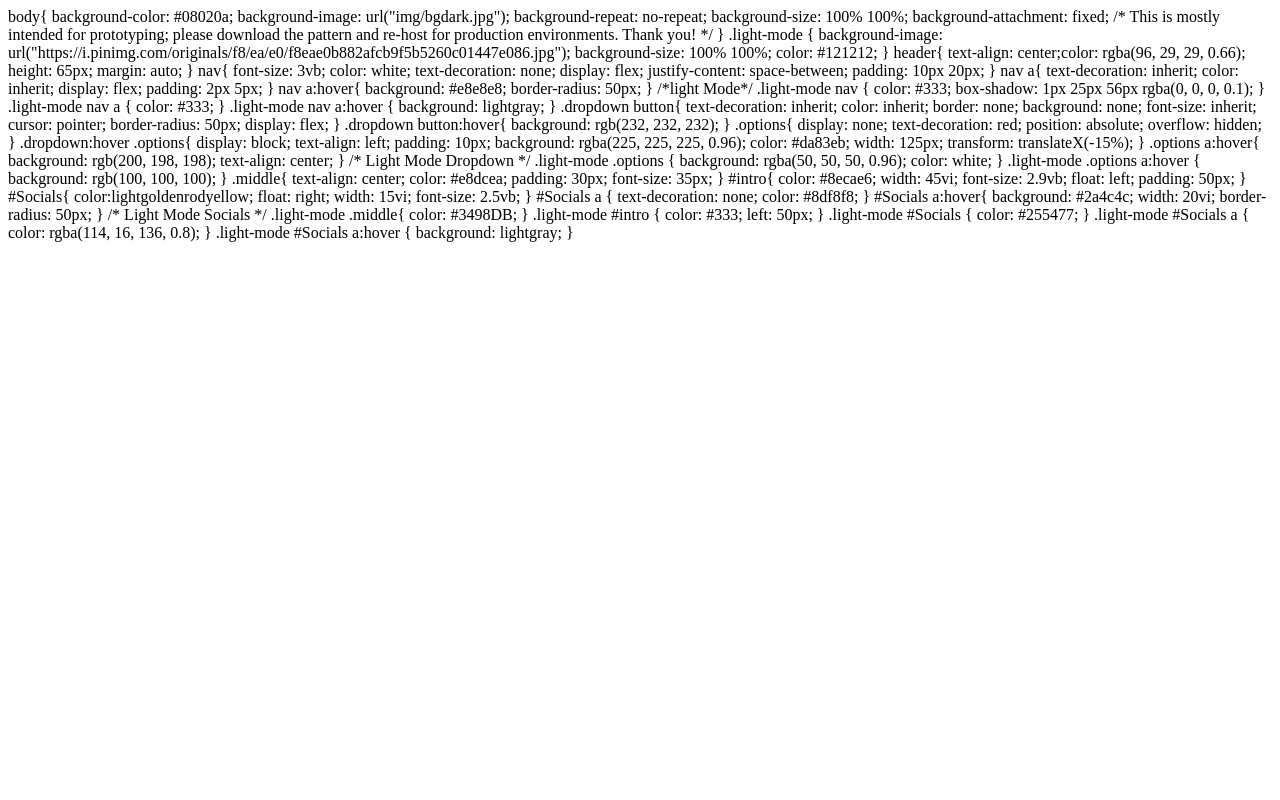
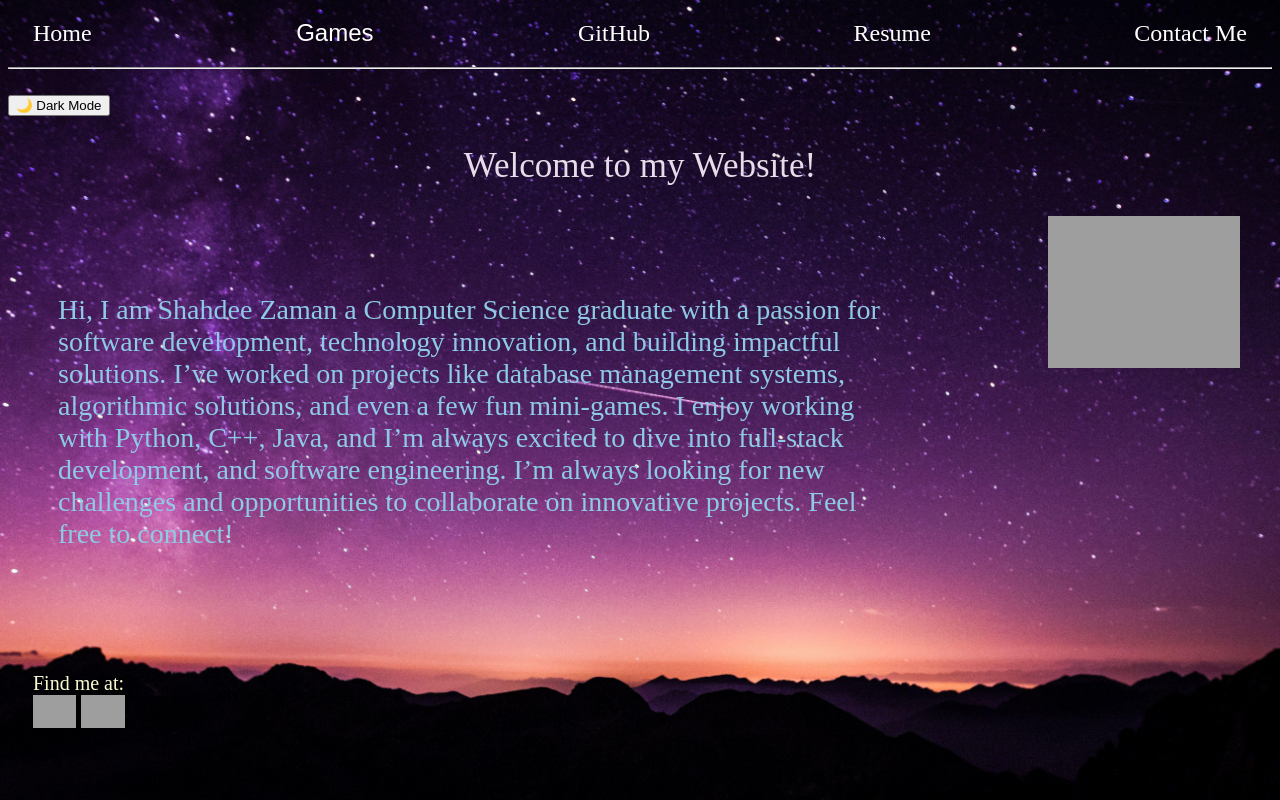
Before and after one commit to Shahdee-Zaman/Website, a Flask app: page / in a window 1280 px wide. Run offline with Flask 3, Linux system fonts and the light colour scheme; grey boxes are pictures that could not be loaded.

Commit message:
Create Hangman_words.txt

```diff
--- a/Website/static/website.css
+++ b/Website/static/website.css
@@ -2,7 +2,7 @@ body{
     background-color: #08020a;
     background-image: url("img/bgdark.jpg"); background-repeat: no-repeat; background-size: 100% 100%;
     background-attachment: fixed;
-    /* This is mostly intended for prototyping; please download the pattern and re-host for production environments. Thank you! */
+
 
 }
 .light-mode {
@@ -16,7 +16,7 @@ header{
 }
 nav{
     font-size: 3vb;  color: white;     text-decoration: none; display: flex;
-    justify-content: space-between;
+    justify-content: space-between; padding: 10px 20px;
 }
 nav a{
     text-decoration: inherit; color: inherit; display: flex; padding: 2px 5px;
@@ -27,10 +27,11 @@ nav a:hover{
 
 /*light Mode*/
 .light-mode nav {
-    color: black;
+    color: #333;
+    box-shadow: 1px 25px 56px rgba(0, 0, 0, 0.1);
 }
 .light-mode nav a {
-    color: black;
+    color: #333;
 }
 .light-mode nav a:hover {
     background: lightgray;
@@ -40,7 +41,7 @@ nav a:hover{
 .dropdown button{
     text-decoration: inherit; color: inherit; border: none; background: none;
     font-size: inherit;  cursor: pointer; border-radius: 50px;
- display: flex;
+    display: flex;
 }
 
 .dropdown button:hover{
@@ -73,13 +74,14 @@ nav a:hover{
 
 
 .middle{
-    text-align: center; color: #da83eb; padding: 30px; font-size: 35px;
+    text-align: center; color: #e8dcea; padding: 30px; font-size: 35px;
 }
 #intro{
-    color: #0ce1f8; width: 45vi; font-size: 2.9vb; float: left; padding: 50px; text-shadow: 0px 0px 10px rgba(216, 191, 216, 0.8);
+    color: #8ecae6; width: 65vi; font-size: 3.5vb; float: left; padding-top: 50px; padding-left: 50px;
 }
 #Socials{
-    color:lightgoldenrodyellow; float: right; width: 15vi; font-size: 2.5vb;
+    color: lightgoldenrodyellow; font-size: 2.5vb;  display: block; align-content: space-around; padding-left: 25px;
+
 }
 #Socials a {
     text-decoration: none;
@@ -89,21 +91,36 @@ nav a:hover{
 #Socials a:hover{
     background: #2a4c4c; width: 20vi; border-radius: 50px;
 }
+.social_image{
+    width: 3.5%;
+}
 
 
 /* Light Mode Socials */
 .light-mode .middle{
-    color: black;
+    color: #3498DB;
 }
 .light-mode #intro {
-    color: #090909;
+    color: #333; left: 50px;
 }
 .light-mode #Socials {
-    color: black;
+    color: #255477;
 }
 .light-mode #Socials a {
-    color: #0055aa;
+    color: rgba(114, 16, 136, 0.8);
 }
 .light-mode #Socials a:hover {
     background: lightgray;
 }
+.container{
+    display: flex; justify-content: right; flex-direction: column; align-items: end; padding-right: 2.5vw; height: 57vh;
+}
+.games{
+    width: 15vw  ; height: 19vh;
+}
+#hangman{
+    background-image: url("https://theidealteacher.com/wp-content/uploads/2019/09/hangman.jpg"); background-repeat: no-repeat; background-size: 100% 100%;
+}
+#hangman:hover{
+    transform: scale(1.2, 1.2); background-image: url("img/h.hover.png");
+}
--- a/Website/templates/templates.html
+++ b/Website/templates/templates.html
@@ -1,110 +1,76 @@
-body{
-    background-color: #08020a;
-    background-image: url("img/bgdark.jpg"); background-repeat: no-repeat; background-size: 100% 100%;
-    background-attachment: fixed;
-    /* This is mostly intended for prototyping; please download the pattern and re-host for production environments. Thank you! */
+<!DOCTYPE html>
+<html lang="en">
+<meta charset="UTF-8">
+<head>
+    <title></title>
+    <link rel="stylesheet" href="../static/website.css">
+</head>
+<body>
+<div class="background">
+</div>
+<nav>
+    <a href="http://127.0.0.1:5000">Home</a>
+    <div class="dropdown">
+        <button>Games</button>
+        <div class="options">
+            <a href=" {{ url_for('hangman') }} " target="_blank">Hangman</a>
+            <a href="">Coming Soon</a>
+            <a href="">Coming Soon</a>
+        </div>
+    </div>
+    <a href="https://github.com/Shahdee-Zaman?tab=projects">GitHub</a>
+    <a href="https://docs.google.com/document/d/1uAjW69JKYgUO1i74-87EXA6XS1Tjq3SGXScivz_e1qE/export?format=pdf">Resume</a>
+    <a href="mailto:Shahdeezaman@gmail.com">Contact Me</a>
 
-}
-.light-mode {
-    background-image: url("https://i.pinimg.com/originals/f8/ea/e0/f8eae0b882afcb9f5b5260c01447e086.jpg");
-    background-size: 100% 100%;
-    color: #121212;
-}
-
-header{
-    text-align: center;color: rgba(96, 29, 29, 0.66); height: 65px; margin: auto;
-}
-nav{
-    font-size: 3vb;  color: white;     text-decoration: none; display: flex;
-    justify-content: space-between; padding: 10px 20px;
-}
-nav a{
-    text-decoration: inherit; color: inherit; display: flex; padding: 2px 5px;
-}
-nav a:hover{
-    background: #e8e8e8; border-radius: 50px;
-}
-
-/*light Mode*/
-.light-mode nav {
-    color: #333;
-    box-shadow: 1px 25px 56px rgba(0, 0, 0, 0.1);
-}
-.light-mode nav a {
-    color: #333;
-}
-.light-mode nav a:hover {
-    background: lightgray;
-}
+</nav>
+<hr>
+<br>
+<button id="theme-toggle">🌙 Dark Mode</button>
 
 
-.dropdown button{
-    text-decoration: inherit; color: inherit; border: none; background: none;
-    font-size: inherit;  cursor: pointer; border-radius: 50px;
- display: flex;
-}
-
-.dropdown button:hover{
-    background: rgb(232, 232, 232);
-}
-.options{
-    display: none; text-decoration: red; position: absolute; overflow: hidden;
-}
-.dropdown:hover .options{
-    display: block;
-    text-align: left;
-    padding: 10px;
-    background: rgba(225, 225, 225, 0.96); color: #da83eb; width: 125px;
-    transform: translateX(-15%);
-
-}
-.options a:hover{
-    background: rgb(200, 198, 198);  text-align: center;
-}
-
-/* Light Mode Dropdown */
-.light-mode .options {
-    background: rgba(50, 50, 50, 0.96);
-    color: white;
-}
-.light-mode .options a:hover {
-    background: rgb(100, 100, 100);
-}
+<div class="middle">Welcome to my Website!</div>
+<p id ="intro"> Hi, I am Shahdee Zaman  a Computer Science graduate with a passion for software development,
+    technology innovation, and building impactful solutions. I’ve worked on projects like database management systems, algorithmic solutions, and even a few fun mini-games.
+    I enjoy working with Python, C++, Java, and I’m always excited to dive into full-stack development, and software engineering.
+    I’m always looking for new challenges and opportunities to collaborate on innovative projects. Feel free to connect!</p>
 
 
+<div class="container">
+    <a href=" {{ url_for('hangman') }}" target="_blank"> <div class="games" id="hangman"> </div>
+    </a>
 
-.middle{
-    text-align: center; color: #e8dcea; padding: 30px; font-size: 35px;
-}
-#intro{
-    color: #8ecae6; width: 45vi; font-size: 2.9vb; float: left; padding: 50px;
-}
-#Socials{
-    color:lightgoldenrodyellow; float: right; width: 15vi; font-size: 2.5vb;
-}
-#Socials a {
-    text-decoration: none;
-    color: #8df8f8;
-}
+</div>
 
-#Socials a:hover{
-    background: #2a4c4c; width: 20vi; border-radius: 50px;
-}
+<div id="Socials">Find me at: <br>
+    <a href="linkedin.com/in/shahdee-zaman-35455a276"> <img src="{{ url_for('static', filename='img/LinkedIn_logo.png') }}" class="social_image" alt="LinkedIn"></a>
+    <a href="mailto:Shahdeezaman@gmail.com"><img src="{{ url_for('static', filename='img/mail_logo.png') }}" class="social_image" alt="Email"></a>
+</div>
+
+<script>
+    document.addEventListener("DOMContentLoaded", function () {
+        const toggleButton = document.getElementById("theme-toggle");
+        const currentTheme = localStorage.getItem("theme");
+
+        // If the user has a preference, apply it
+        if (currentTheme === "light") {
+            document.body.classList.add("light-mode");
+            toggleButton.textContent = "🌑 Light Mode";
+        }
+
+        toggleButton.addEventListener("click", function () {
+            document.body.classList.toggle("light-mode");
+
+            // Save the user's preference in localStorage
+            if (document.body.classList.contains("light-mode")) {
+                localStorage.setItem("theme", "light");
+                toggleButton.textContent = "🌑 Light Mode";
+            } else {
+                localStorage.setItem("theme", "dark");
+                toggleButton.textContent = "🌙 Dark Mode";
+            }
+        });
+    });
+</script>
 
 
-/* Light Mode Socials */
-.light-mode .middle{
-    color: #3498DB;
-}
-.light-mode #intro {
-    color: #333; left: 50px;
-}
-.light-mode #Socials {
-    color: #255477;
-}
-.light-mode #Socials a {
-    color: rgba(114, 16, 136, 0.8);
-}
-.light-mode #Socials a:hover {
-    background: lightgray;
-}
+</body>
```
